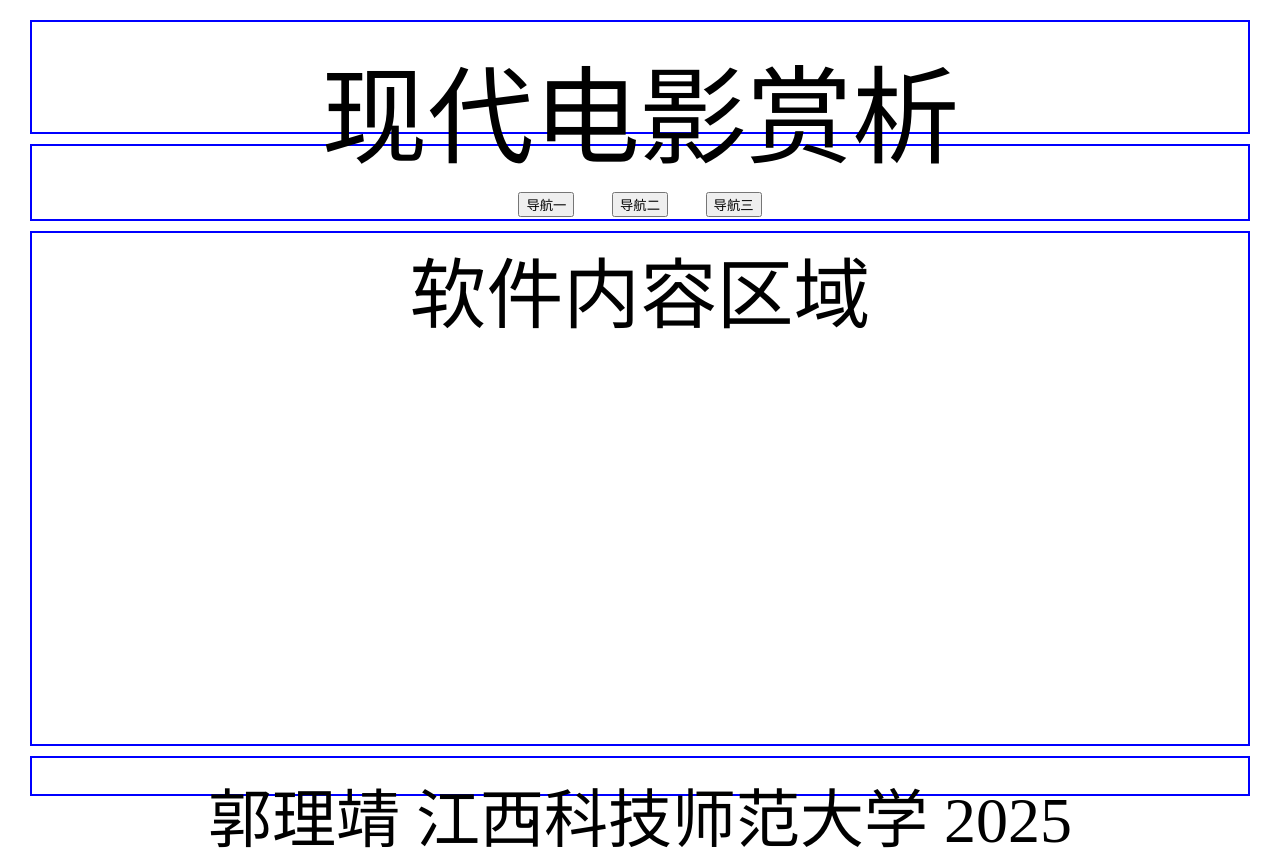
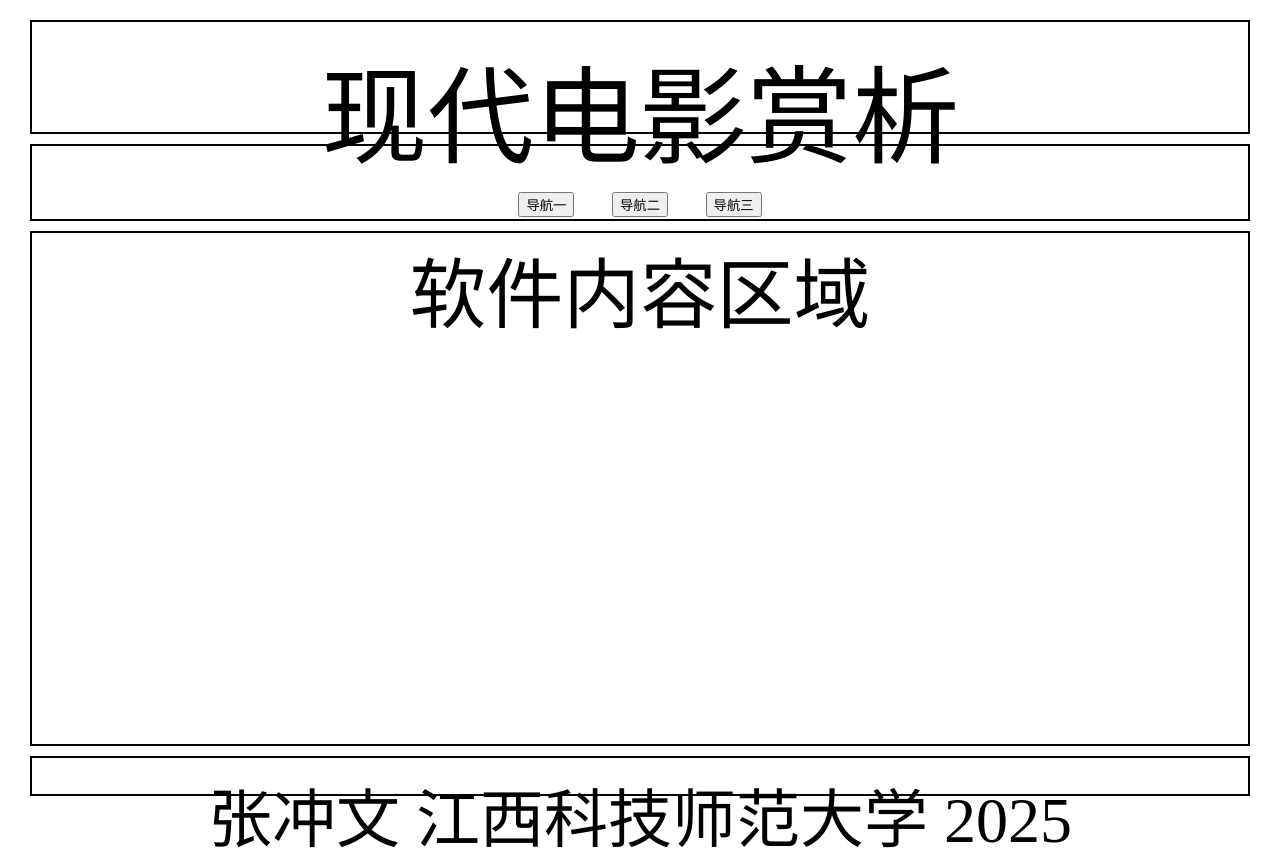
Before and after one commit to ZHANG-XIAN-SHENG1/ZHANG-XIAN-SHENG1, a plain HTML site: page 1-2.html in a window 1280 px wide. Drawn offline with Linux system fonts and the light colour scheme.

Commit message:
Update 1-2.html

```diff
--- a/1-2.html
+++ b/1-2.html
@@ -9,25 +9,25 @@
     text-align: center;
    }
     header{
-      border: 2px solid blue;
+      border: 2px solid black;
       height: 15%;
       font-size: 1.66em;
 
     }
     main{
-      border: 2px solid blue;
+      border: 2px solid black;
       height: 70%;
       font-size: 1.2em;
       background-image: url(../lesson/CS.jpg);
       background-size: cover;
     }
     nav{
-      border: 2px solid blue;
+      border: 2px solid black;
       height: 10%;
       font-size: 1.1em;
     }
     footer{
-      border: 2px solid blue;
+      border: 2px solid black;
       height: 5%;
     }
   </style>
@@ -50,7 +50,7 @@
 
   <footer>
    <p id="statusInfo">
-    郭理靖 江西科技师范大学 2025
+    张冲文 江西科技师范大学 2025
 	 </p>
   </footer>
 
```
